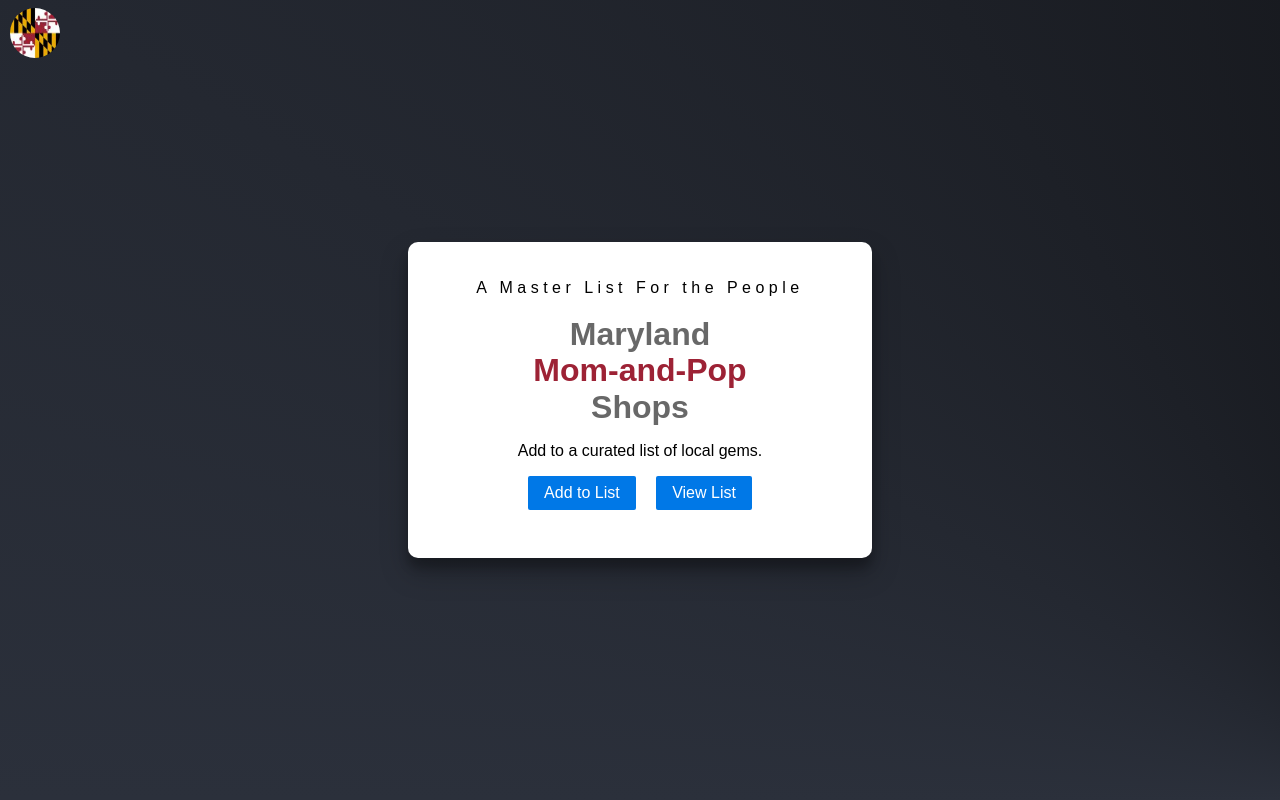
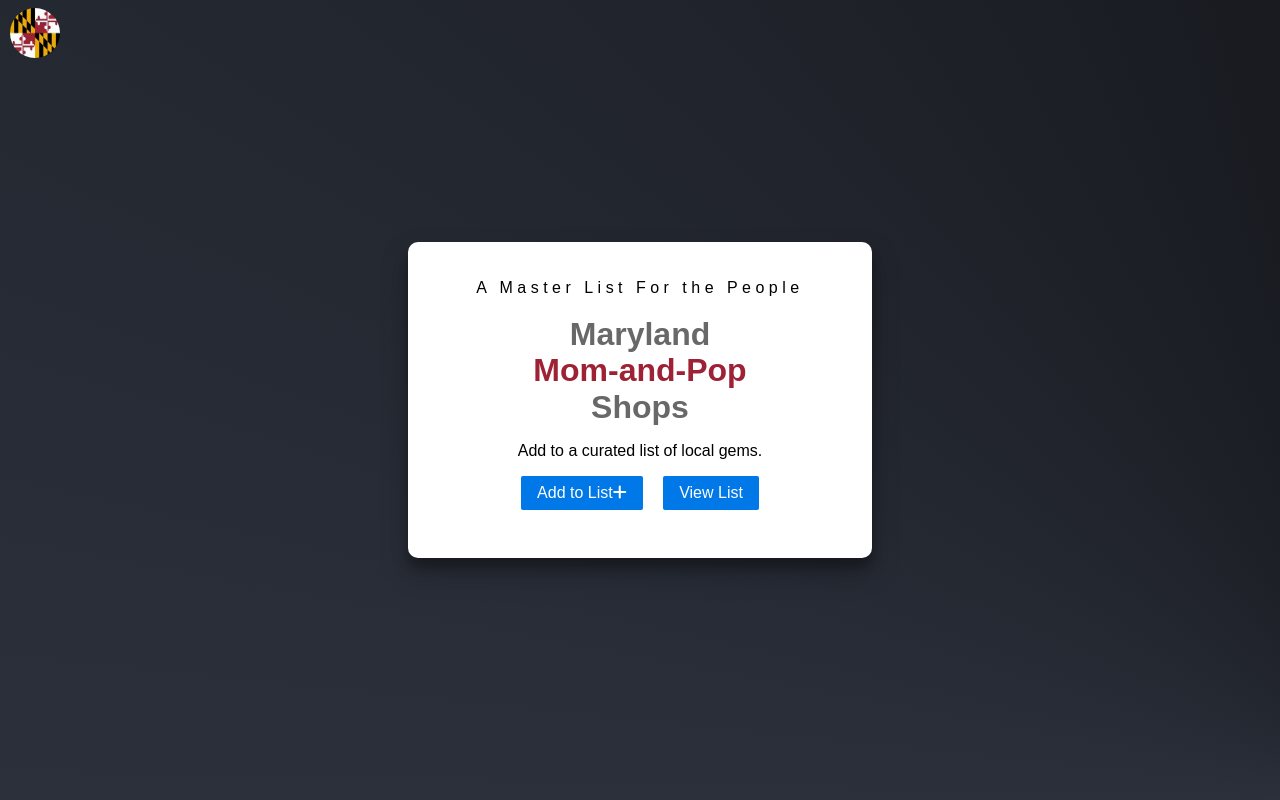
Before and after one commit to softwatercreative/mompop-app, a Django app: page / in a window 1280 px wide. Run offline with Django 5.2, Linux system fonts and the light colour scheme; some libraries are stand-ins or nearby versions.

Commit message:
add fontawesome edit

```diff
--- a/shops/templates/myfirst.html
+++ b/shops/templates/myfirst.html
@@ -8,7 +8,7 @@
     <link rel="canonical" href="https://softwaterlabs.dev/" />
     <link rel="stylesheet" href="{{ pure_css_cdn }}" />
     <link rel="stylesheet" href="{% static 'shops/css/styles.css' %}" />
-    <link href="https://fonts.googleapis.com/icon?family=Material+Icons" rel="stylesheet">
+    <link rel="stylesheet" href="https://cdnjs.cloudflare.com/ajax/libs/font-awesome/6.0.0-beta3/css/all.min.css">
     <script src="{% static 'shops/js/scripts.js' %}"></script>
     <meta charset="UTF-8" />
     <meta name="viewport" content="width=device-width, user-scalable=no, initial-scale=1.0, maximum-scale=1.0, minimum-scale=1.0"/>
@@ -54,7 +54,7 @@
           </h1>
           <p>Add to a curated list of local gems.</p>
           <div class="btn-box">
-            <a href="{{ google_form_link }}" class="button-secondary pure-button pure-button-primary" target="_blank" rel="noopener">Add to List</a>
+            <a href="{{ google_form_link }}" class="button-secondary pure-button pure-button-primary" target="_blank" rel="noopener">Add to List<i class="fa-solid fa-plus"></i></a>
             <a href="{{ list_link }}" class="button-secondary pure-button pure-button-primary" target="_blank" rel="noopener">View List</a>
           </div>
         </div>
```
